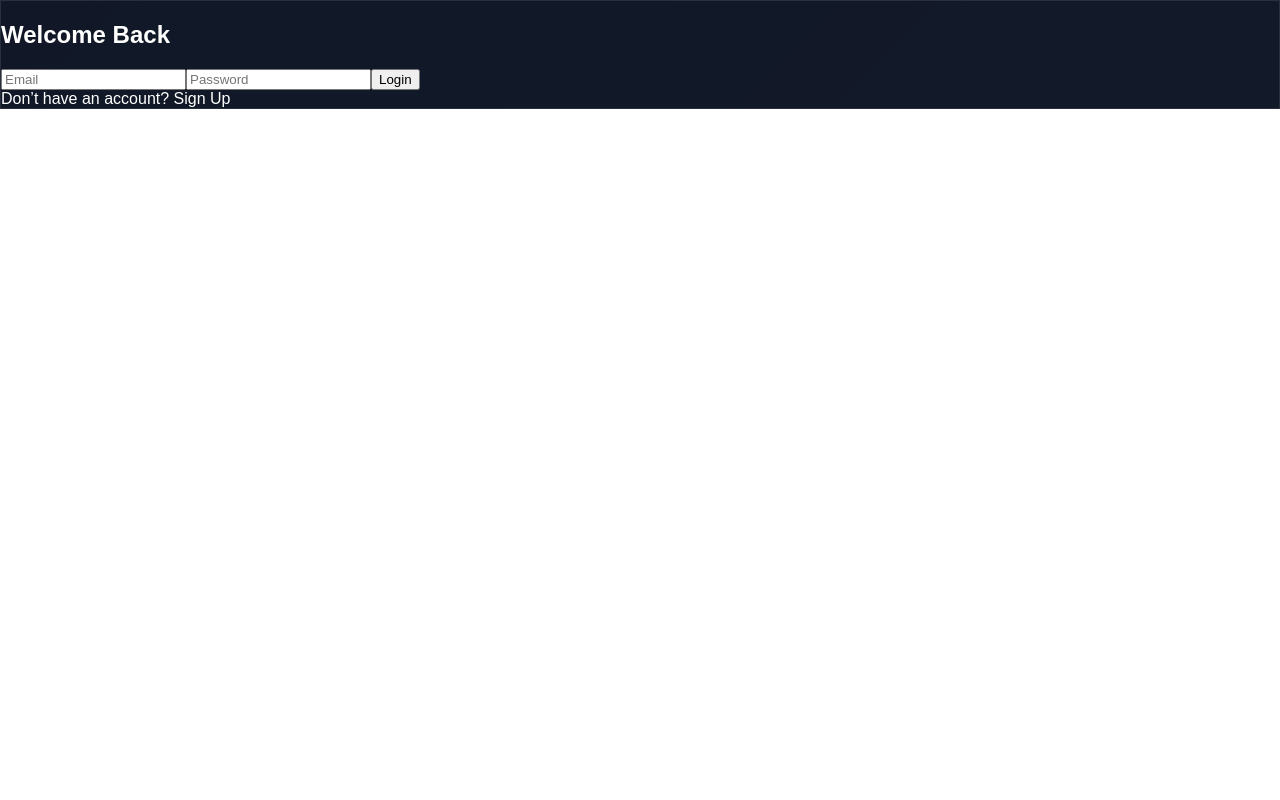
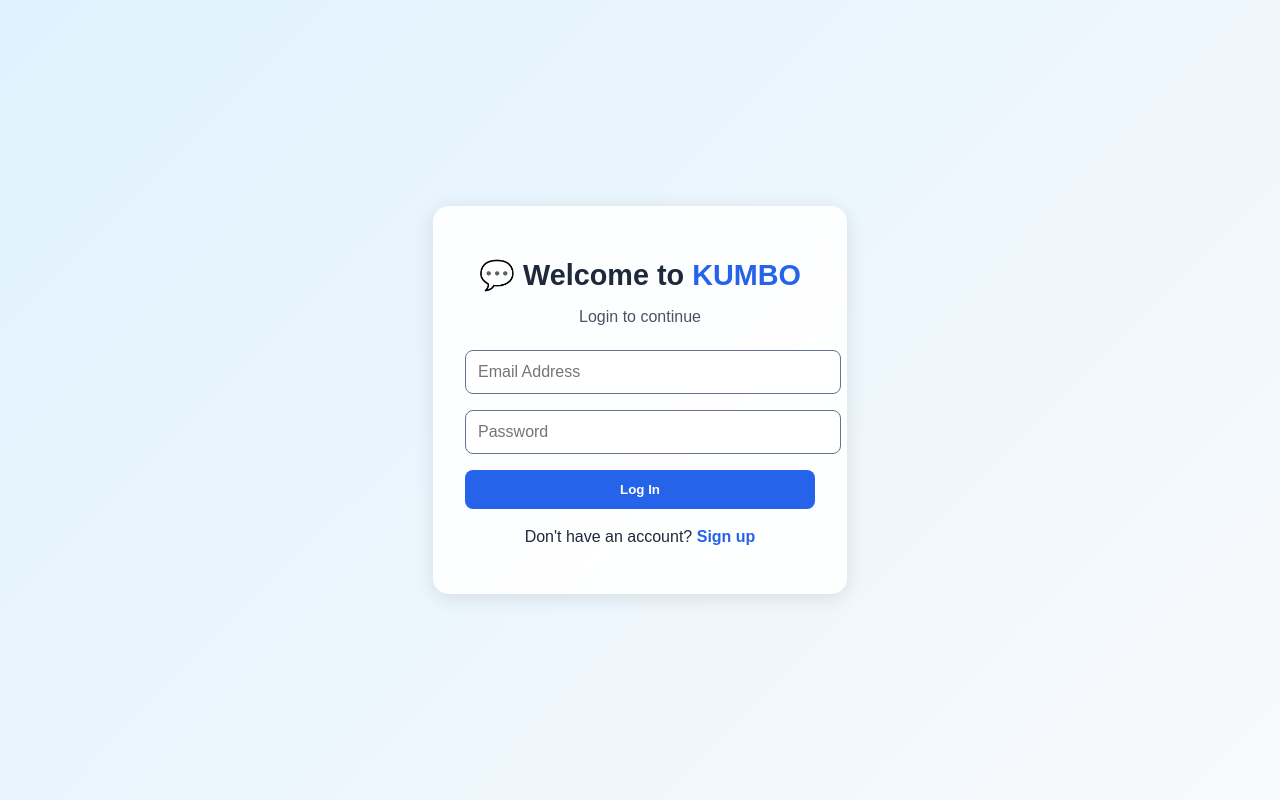
Before and after one commit to Great-Pittbul/chat-app, a React (Vite) app in the folder web-client/: page / in a window 1280 px wide. Built offline with nearby package versions, Linux system fonts and the light colour scheme; no server answers.

Commit message:
Update Auth.jsx

```diff
--- a/web-client/src/Auth.jsx
+++ b/web-client/src/Auth.jsx
@@ -1,126 +1,184 @@
 import React, { useState } from "react";
 
-const API_URL = "https://chat-app-y0st.onrender.com"; // ✅ Your live backend
+const API_URL = "https://chat-app-y0st.onrender.com";
 
 export default function Auth() {
   const [isSignup, setIsSignup] = useState(false);
-  const [form, setForm] = useState({ name: "", email: "", password: "" });
+  const [name, setName] = useState("");
+  const [email, setEmail] = useState("");
+  const [password, setPassword] = useState("");
+  const [loading, setLoading] = useState(false);
   const [error, setError] = useState("");
-  const [loading, setLoading] = useState(false);
 
-  const handleChange = (e) => setForm({ ...form, [e.target.name]: e.target.value });
+  const theme = localStorage.getItem("theme") || "light";
 
   const handleSubmit = async (e) => {
     e.preventDefault();
+    setLoading(true);
     setError("");
-    setLoading(true);
-
-    const endpoint = isSignup ? "/signup" : "/login";
 
     try {
+      const endpoint = isSignup ? "/signup" : "/login";
       const res = await fetch(`${API_URL}${endpoint}`, {
         method: "POST",
         headers: { "Content-Type": "application/json" },
-        body: JSON.stringify(form),
+        body: JSON.stringify(
+          isSignup ? { name, email, password } : { email, password }
+        ),
       });
 
       const data = await res.json();
       if (!res.ok) throw new Error(data.error || "Something went wrong");
 
-      if (isSignup && data.success) {
-        alert("Signup successful! You can now log in.");
+      if (isSignup) {
+        alert("✅ Signup successful! Please log in.");
         setIsSignup(false);
-        setLoading(false);
-        return;
+      } else {
+        localStorage.setItem("user", JSON.stringify(data));
+        window.location.href = "/chat";
       }
-
-      localStorage.setItem("user", JSON.stringify(data));
-      window.location.href = "/chat";
     } catch (err) {
       setError(err.message);
+    } finally {
       setLoading(false);
     }
   };
 
   return (
     <div
-      className="flex items-center justify-center h-screen transition-all duration-700"
       style={{
-        background: isSignup
-          ? "linear-gradient(135deg, #2563eb, #1e3a8a)"
-          : "linear-gradient(135deg, #111827, #1f2937)",
-        color: "white",
+        height: "100vh",
+        background:
+          theme === "dark"
+            ? "linear-gradient(135deg, #0f172a, #1e293b)"
+            : "linear-gradient(135deg, #e0f2fe, #f8fafc)",
+        display: "flex",
+        alignItems: "center",
+        justifyContent: "center",
+        transition: "0.4s ease",
       }}
     >
       <div
-        className="w-96 p-8 rounded-2xl shadow-2xl transition-all duration-500"
         style={{
-          backgroundColor: "rgba(17,24,39,0.9)",
-          border: "1px solid rgba(255,255,255,0.1)",
+          width: "350px",
+          background:
+            theme === "dark"
+              ? "rgba(30, 41, 59, 0.9)"
+              : "rgba(255, 255, 255, 0.9)",
+          boxShadow:
+            theme === "dark"
+              ? "0 0 20px rgba(255,255,255,0.05)"
+              : "0 4px 20px rgba(0,0,0,0.1)",
+          padding: "2rem",
+          borderRadius: "16px",
+          backdropFilter: "blur(10px)",
+          textAlign: "center",
+          color: theme === "dark" ? "white" : "#1e293b",
+          transition: "0.3s ease",
         }}
       >
-        <h2 className="text-2xl font-bold mb-6 text-center">
-          {isSignup ? "Create Account" : "Welcome Back"}
-        </h2>
+        <h1
+          style={{
+            fontSize: "1.8rem",
+            fontWeight: "bold",
+            marginBottom: "1rem",
+          }}
+        >
+          💬 Welcome to <span style={{ color: "#2563eb" }}>KUMBO</span>
+        </h1>
+        <p style={{ opacity: 0.8, marginBottom: "1.5rem" }}>
+          {isSignup ? "Create your account" : "Login to continue"}
+        </p>
 
-        <form onSubmit={handleSubmit} className="space-y-4">
+        <form onSubmit={handleSubmit}>
           {isSignup && (
             <input
               type="text"
-              name="name"
               placeholder="Full Name"
-              value={form.name}
-              onChange={handleChange}
+              value={name}
+              onChange={(e) => setName(e.target.value)}
               required
-              className="w-full px-4 py-3 rounded-lg bg-gray-800 text-white border border-gray-700 focus:ring-2 focus:ring-blue-500 outline-none transition-all"
+              style={inputStyle(theme)}
             />
           )}
-
           <input
             type="email"
-            name="email"
-            placeholder="Email"
-            value={form.email}
-            onChange={handleChange}
+            placeholder="Email Address"
+            value={email}
+            onChange={(e) => setEmail(e.target.value)}
             required
-            className="w-full px-4 py-3 rounded-lg bg-gray-800 text-white border border-gray-700 focus:ring-2 focus:ring-blue-500 outline-none transition-all"
+            style={inputStyle(theme)}
+          />
+          <input
+            type="password"
+            placeholder="Password"
+            value={password}
+            onChange={(e) => setPassword(e.target.value)}
+            required
+            style={inputStyle(theme)}
           />
 
-          <input
-            type="password"
-            name="password"
-            placeholder="Password"
-            value={form.password}
-            onChange={handleChange}
-            required
-            className="w-full px-4 py-3 rounded-lg bg-gray-800 text-white border border-gray-700 focus:ring-2 focus:ring-blue-500 outline-none transition-all"
-          />
-
-          {error && <p className="text-red-400 text-sm">{error}</p>}
+          {error && (
+            <p style={{ color: "#ef4444", marginBottom: "1rem", fontSize: "0.9rem" }}>
+              {error}
+            </p>
+          )}
 
           <button
             type="submit"
             disabled={loading}
-            className={`w-full py-3 rounded-lg text-white font-semibold shadow-md transition-all duration-300 ${
-              isSignup
-                ? "bg-blue-600 hover:bg-blue-700"
-                : "bg-green-600 hover:bg-green-700"
-            } ${loading && "opacity-70 cursor-not-allowed"}`}
+            style={{
+              width: "100%",
+              padding: "12px",
+              background: "#2563eb",
+              color: "white",
+              fontWeight: "bold",
+              border: "none",
+              borderRadius: "8px",
+              cursor: "pointer",
+              transition: "0.3s",
+            }}
+            onMouseEnter={(e) => (e.target.style.backgroundColor = "#1d4ed8")}
+            onMouseLeave={(e) => (e.target.style.backgroundColor = "#2563eb")}
           >
-            {loading ? "Please wait..." : isSignup ? "Sign Up" : "Login"}
+            {loading
+              ? "Please wait..."
+              : isSignup
+              ? "Sign Up"
+              : "Log In"}
           </button>
         </form>
 
-        <div className="text-center mt-6 text-sm">
-          {isSignup ? "Already have an account?" : "Don’t have an account?"}{" "}
+        <p style={{ marginTop: "1.2rem" }}>
+          {isSignup ? "Already have an account?" : "Don't have an account?"}{" "}
           <span
-            className="text-blue-400 hover:underline cursor-pointer transition-all"
             onClick={() => setIsSignup(!isSignup)}
+            style={{
+              color: "#2563eb",
+              cursor: "pointer",
+              fontWeight: "bold",
+              transition: "0.3s",
+            }}
+            onMouseEnter={(e) => (e.target.style.color = "#1d4ed8")}
+            onMouseLeave={(e) => (e.target.style.color = "#2563eb")}
           >
-            {isSignup ? "Login" : "Sign Up"}
+            {isSignup ? "Login" : "Sign up"}
           </span>
-        </div>
+        </p>
       </div>
     </div>
   );
 }
+
+const inputStyle = (theme) => ({
+  width: "100%",
+  padding: "12px",
+  marginBottom: "1rem",
+  borderRadius: "8px",
+  border: "1px solid #64748b",
+  background: theme === "dark" ? "#1e293b" : "#fff",
+  color: theme === "dark" ? "white" : "black",
+  outline: "none",
+  fontSize: "1rem",
+  transition: "0.3s",
+});
```
